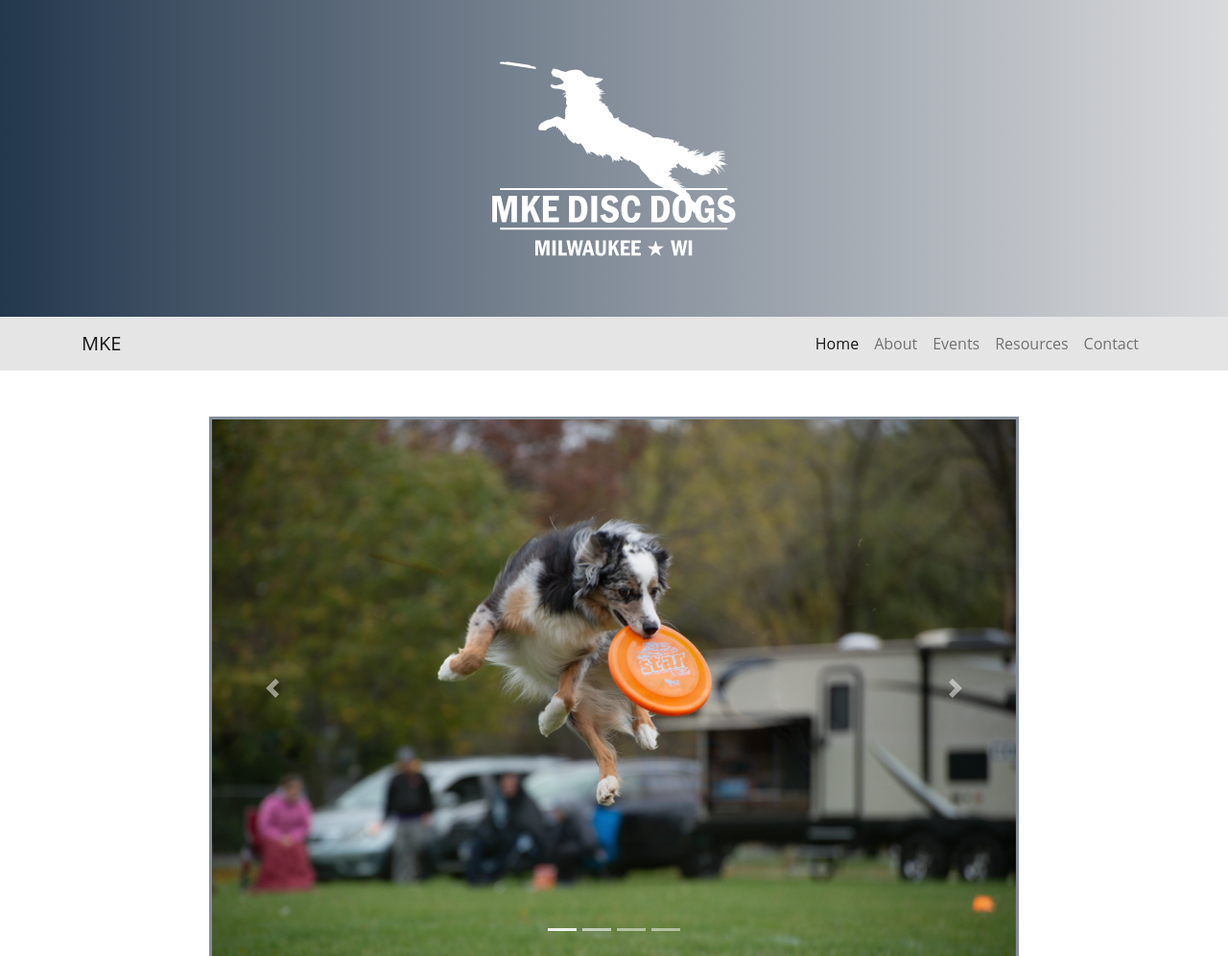
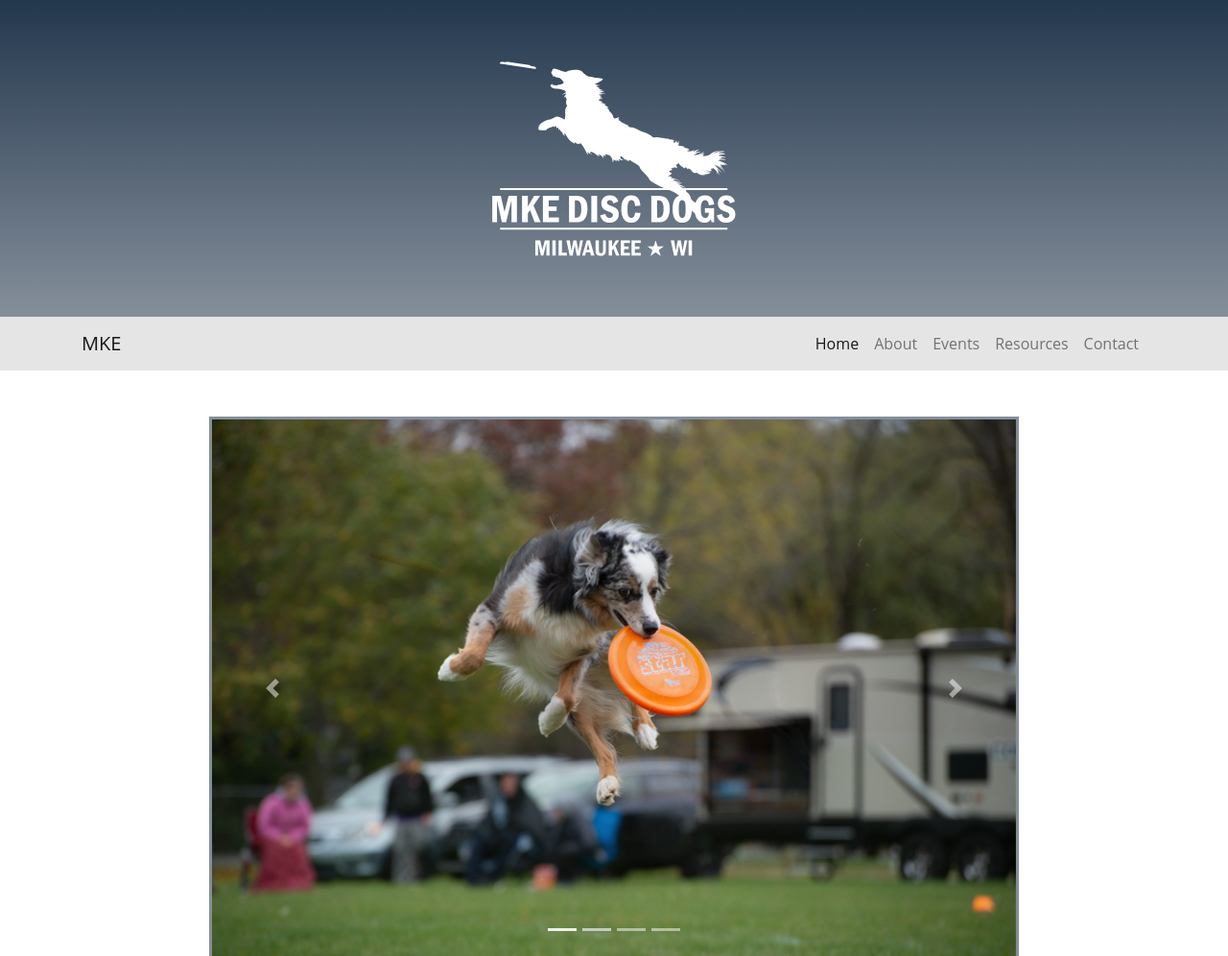
Before and after one commit to BraveLittleTodoList/mkediscdogs, a website: page index.html in a window 1280 px wide. Shown: the top 996 px of the page at 96% size. Drawn offline with nearby package versions, Linux system fonts and the light colour scheme.

Commit message:
Jumbotron background color change

```diff
--- a/css/style.scss
+++ b/css/style.scss
@@ -8,7 +8,7 @@ body {
 }
 
 .jumbotron {
-	background-image: linear-gradient(to right, $color-primary, $color-mid, $color-light);
+	background-image: linear-gradient($color-primary, $color-mid);
 	color: white;
 	margin: 0;
 	padding: 40px;
```
Also changed, not shown: css/style.css.
